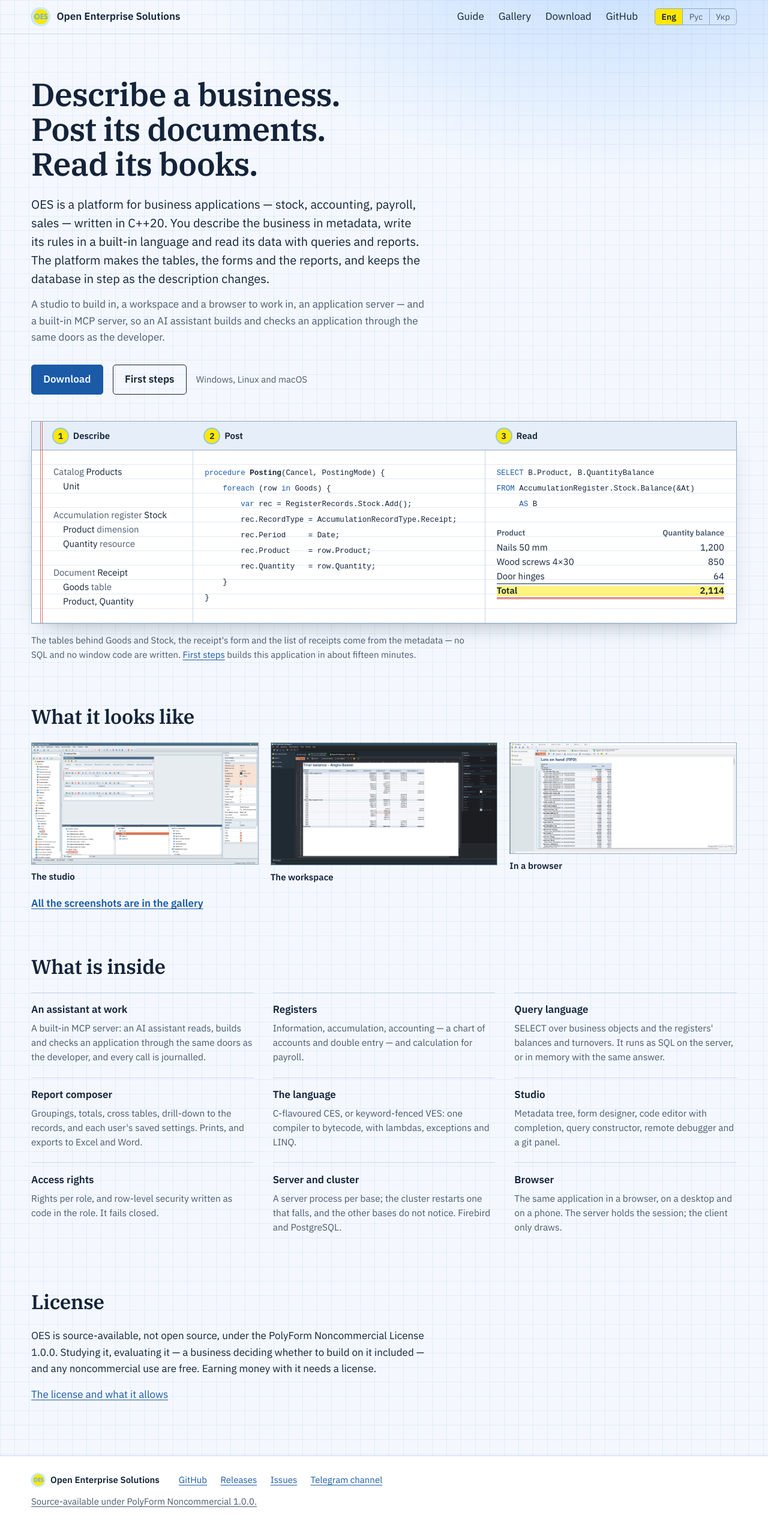
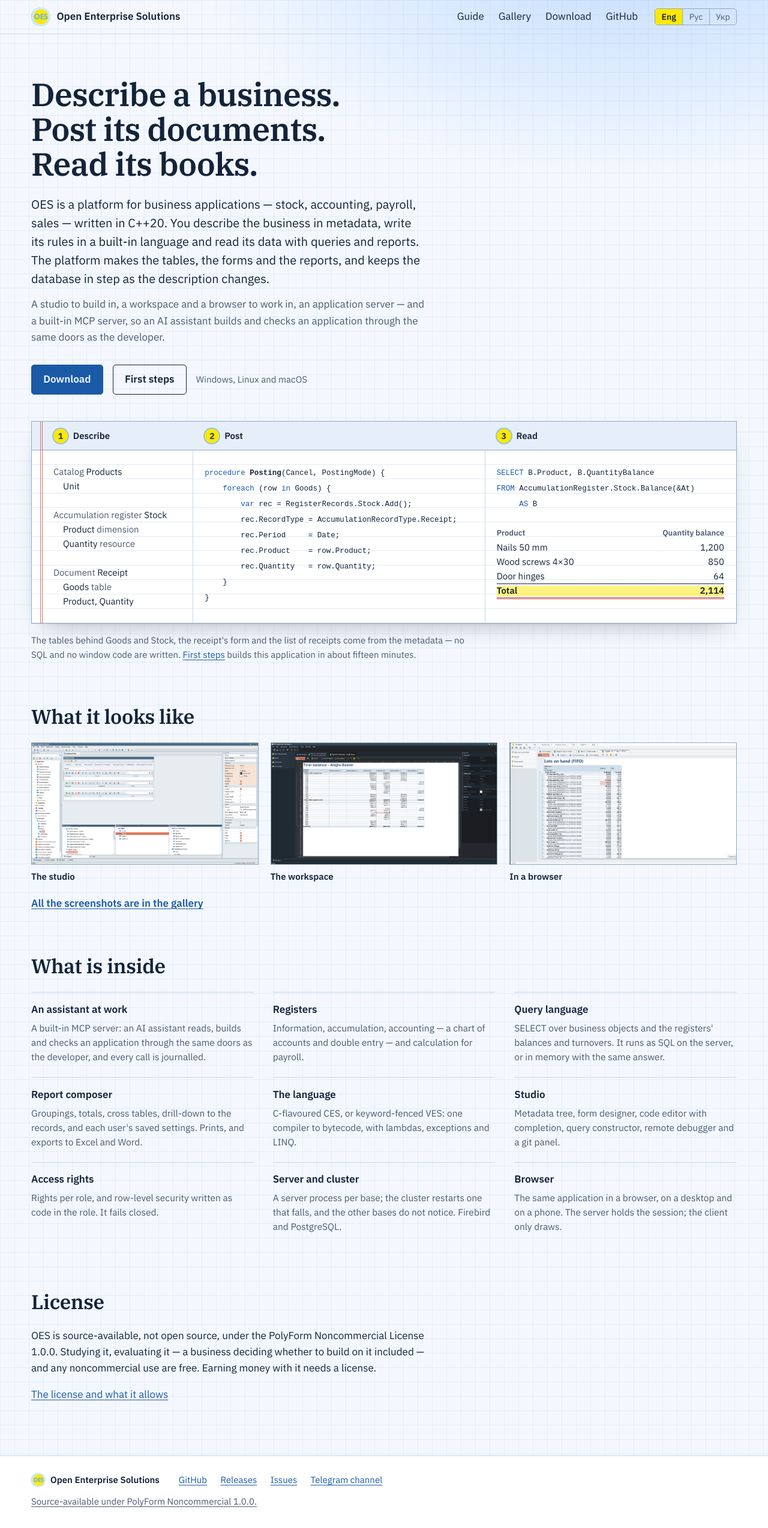
Before and after one commit to open-es/open-es.github.io, a Jekyll site: the page built from index.html, in a window 1280 px wide. Shown: the whole page at 60% size. Built offline with Jekyll 4.4.1, drawn with Linux system fonts in a browser that asks for light colours.

Commit message:
The home page's three screenshots share one shape, so their captions line up

```diff
--- a/assets/css/site.css
+++ b/assets/css/site.css
@@ -278,6 +278,7 @@ body.page-home {
 
 /* three screenshots on the home page, each leading into its group of the gallery */
 .teaser { display: grid; grid-template-columns: repeat(3, minmax(0, 1fr)); gap: 1.25rem; }
+.teaser img { aspect-ratio: 1919 / 1030; object-fit: cover; object-position: left top; }
 .teaser figcaption { font-size: .9375rem; font-weight: 600; color: var(--ink); }
 .teaser-more { margin: 1.25rem 0 0; font-weight: 600; }
 @media (max-width: 44em) { .teaser { grid-template-columns: minmax(0, 1fr); } }
```
